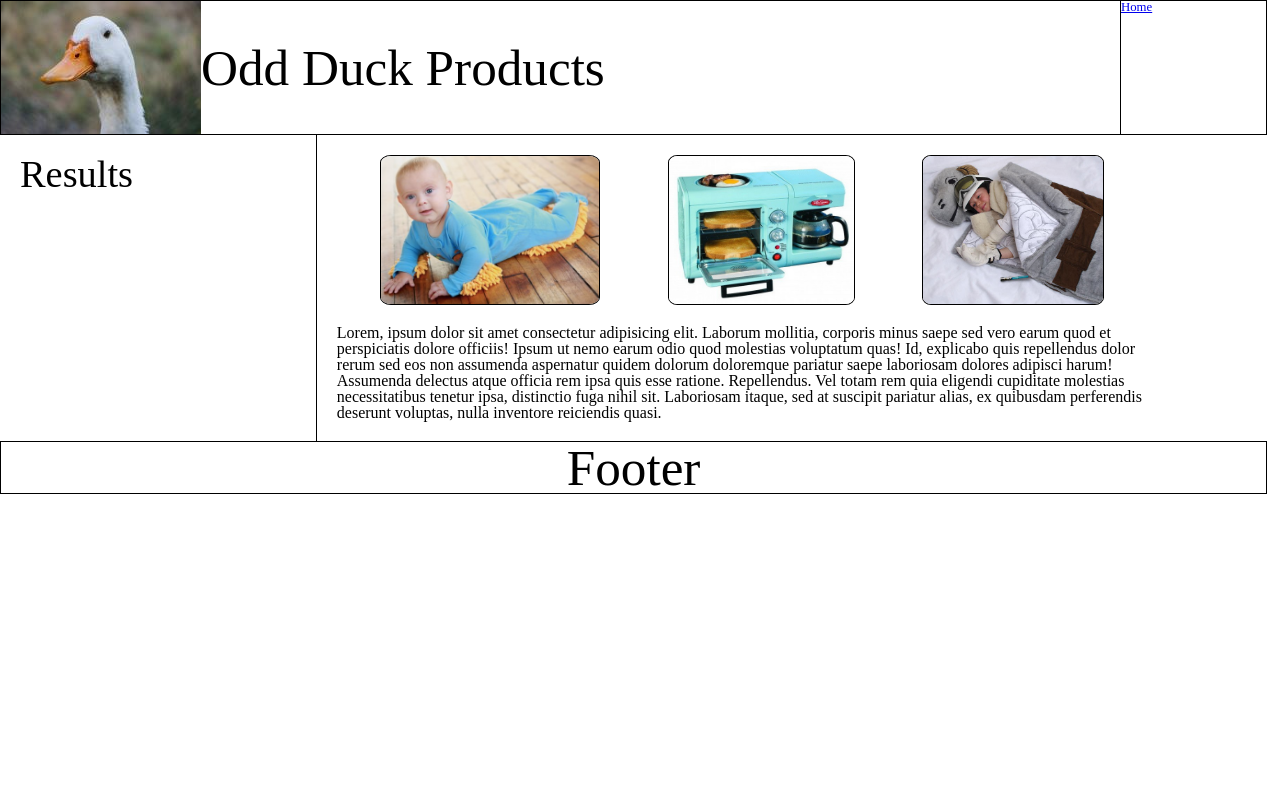
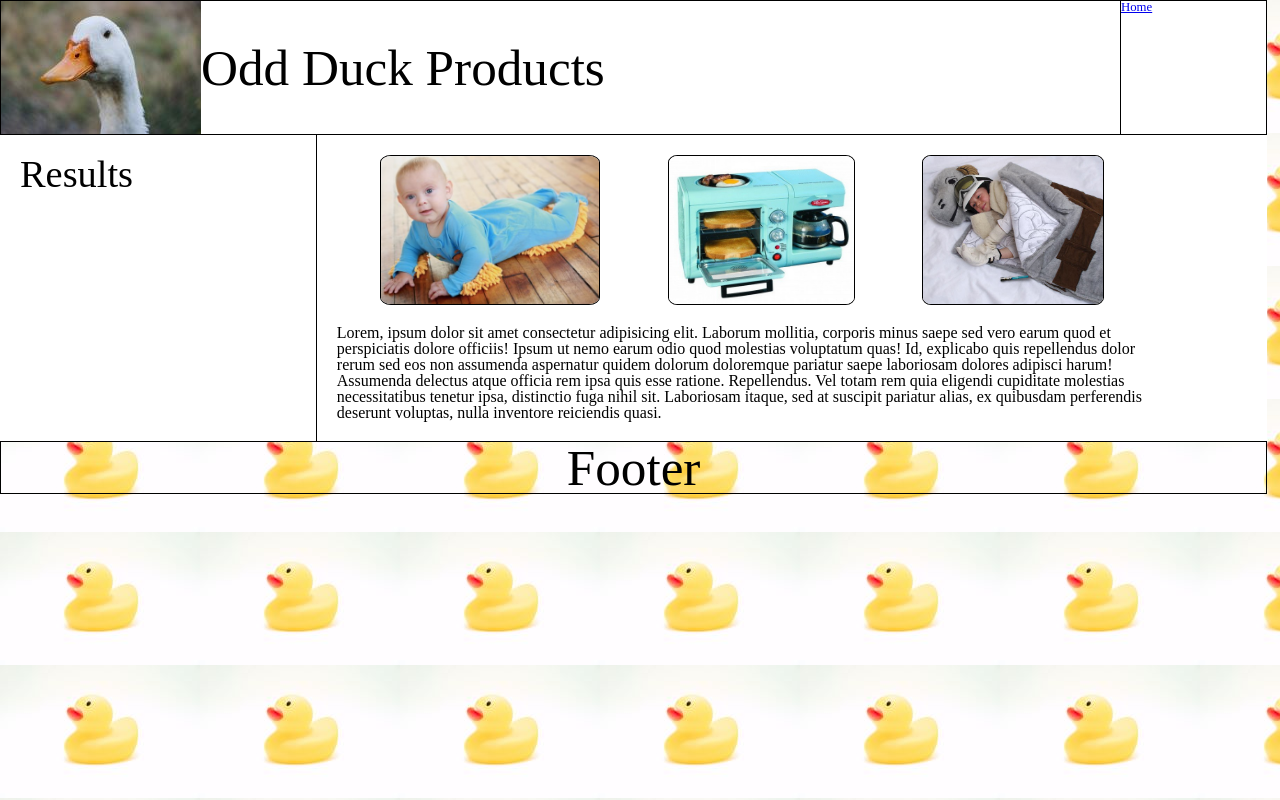
Before and after one commit to mikeshen7/odd-duck, a plain HTML site: page index.html in a window 1280 px wide. Drawn offline with nearby package versions, Linux system fonts and the light colour scheme.

Commit message:
lab15b small fix

```diff
--- a/css/style.css
+++ b/css/style.css
@@ -1,7 +1,7 @@
 body {
   /* border: 1px solid black; */
   width: 99%;
-  background-image: url("img/timothy-dykes-LhqLdDPcSV8-unsplash.jpg");
+  background-image: url("../img/timothy-dykes-LhqLdDPcSV8-unsplash.jpg");
 }
 
 header {
```
